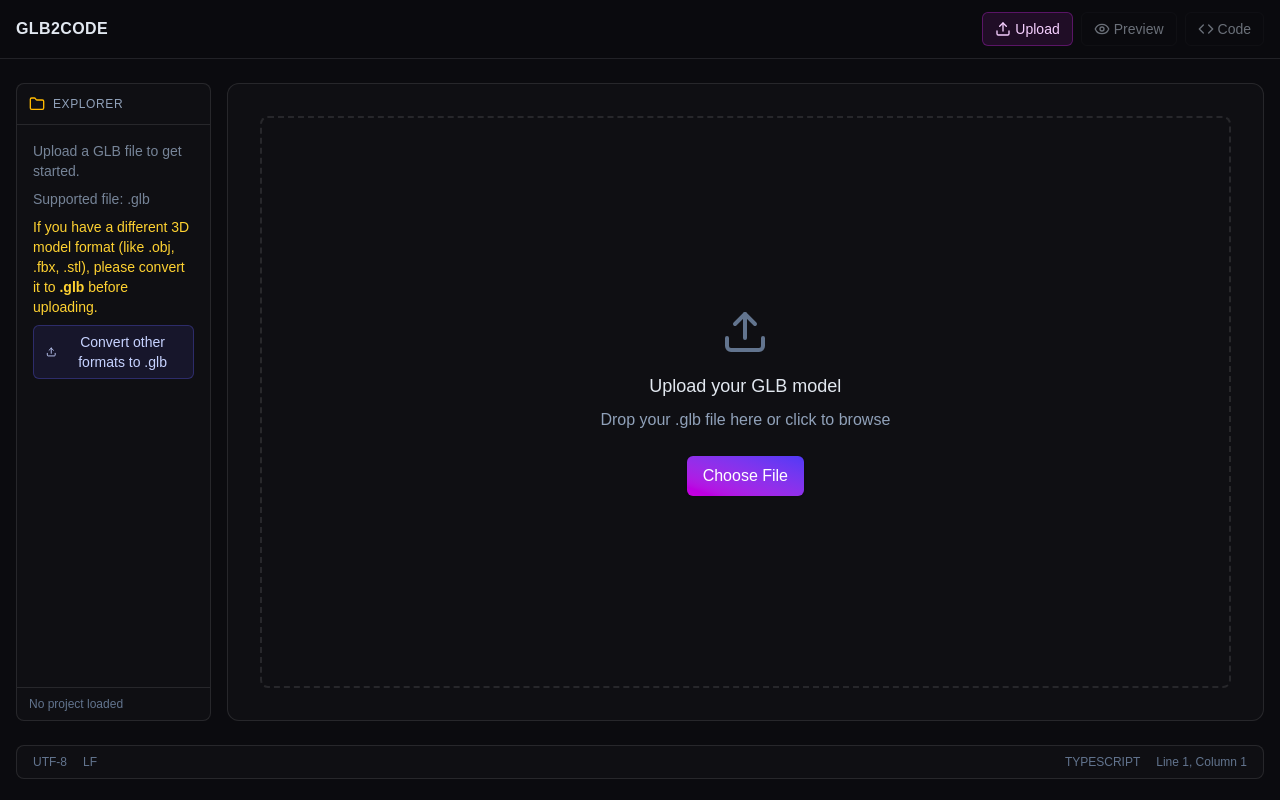
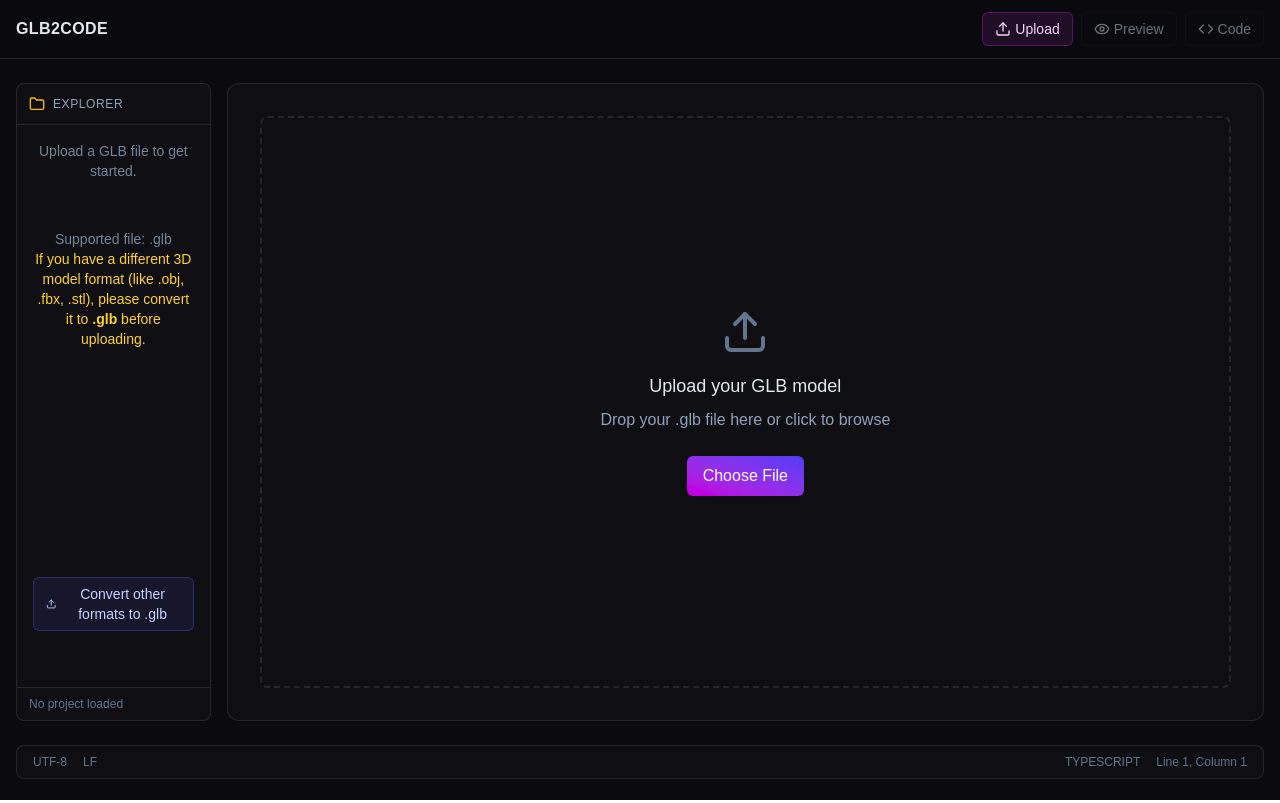
Before and after one commit to NK2552003/glb2code, a Next.js app: page / in a window 1280 px wide. Built offline with nearby package versions, Linux system fonts and the light colour scheme.

Commit message:
fixed the aside function

```diff
--- a/app/glb-convertor/page.tsx
+++ b/app/glb-convertor/page.tsx
@@ -353,7 +353,7 @@ export default function GLBConverter() {
 <main className="flex flex-col flex-1 w-full px-4 py-6 h-[93%] ">
         <div className="grid grid-cols-12 gap-4 h-full">
           {/* Sidebar */}
-          <aside className="col-span-12 md:col-span-3 xl:col-span-2 flex flex-col rounded-lg border border-white/10 bg-white/[0.02]">
+          <aside className="col-span-12 md:col-span-3 xl:col-span-2 flex flex-col rounded-lg border border-white/10 bg-white/[0.02] h-full">
             <div className="px-3 py-3 border-b border-white/10">
               <h2 className="text-xs uppercase tracking-wider text-slate-400 flex items-center">
                 <FolderIcon className="h-4 w-4 mr-2 text-amber-400" />
@@ -374,18 +374,22 @@ export default function GLBConverter() {
                 />
               </div>
             ) : (
-              <div className="flex-1 overflow-y-auto p-4">
-                <div className="text-slate-400/80 text-sm space-y-3">
+              <div className="flex-1 overflow-y-auto p-4 items-center">
+                <div className="text-slate-400/80 text-sm space-y-3 text-center h-full">
                   {activeTab === 'upload' ? (
-                    <div className="space-y-2">
-                      <p>Upload a GLB file to get started.</p>
+                    <div className="space-y-2 flex flex-col item-center h-full relative">
+                       <p>Upload a GLB file to get started.</p>
+                      <div className='mt-10'>
                       <p>Supported file: .glb</p>
                       <p className="text-amber-300">
                         {'If you have a different 3D model format (like .obj, .fbx, .stl), please convert it to '}
                         <strong>.glb</strong>
                         {' before uploading.'}
                       </p>
-                      <UploadButton onClick={() => window.open('https://imagetostl.com/convert/file/obj/to/glb')} />
+                      </div>
+                      <div className='mt-3 md:absolute bottom-10'>
+                        <UploadButton onClick={() => window.open('https://imagetostl.com/convert/file/obj/to/glb')} />
+                      </div>
                     </div>
                   ) : activeTab === 'preview' ? (
                     <div className="space-y-2">
```
